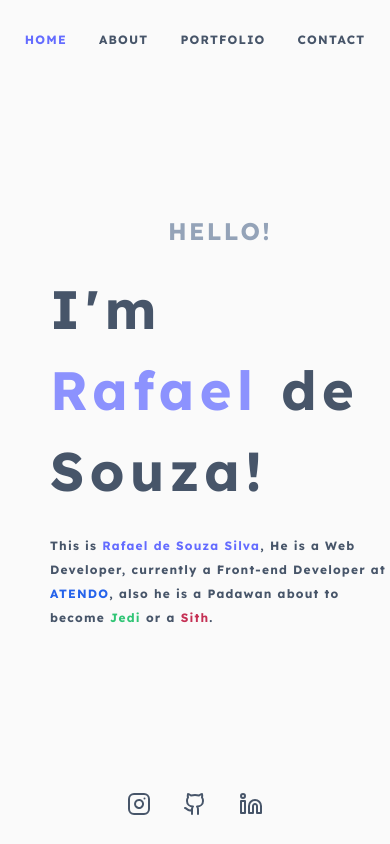
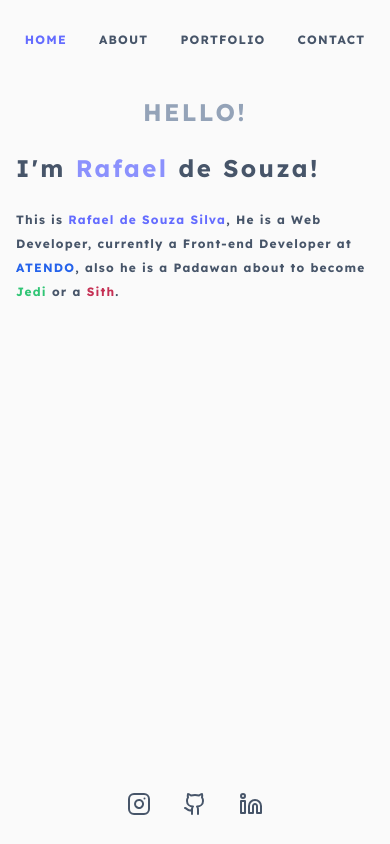
Before and after one commit to Rafael-Urei/personal-site-svelte, a SvelteKit app: page / in a window 390 px wide. Built offline with nearby package versions, Linux system fonts and the light colour scheme.

Commit message:
CSS: Changed the containers size to fit in mobile

```diff
--- a/src/routes/+page.svelte
+++ b/src/routes/+page.svelte
@@ -7,10 +7,10 @@
 </svelte:head>
 
 <section
-	class="absolute top-1/2 -translate-y-1/2 left-[50px] flex flex-col items-start gap-[22px] max-w-3xl duration-300 animate-slideside"
+	class="md:absolute md:top-1/2 md:-translate-y-1/2 md:left-[50px] flex flex-col items-start gap-[22px] max-w-3xl duration-300 animate-slideside"
 >
 	<h2 class="self-center text-2xl font-bold text-slate-400 tracking-widest">HELLO!</h2>
-	<h1 class="text-[54px] font-bold text-slate-600 tracking-widest">
+	<h1 class="text-[24px] md:text-[54px] font-bold text-slate-600 tracking-widest">
 		I'm <span class="text-[#646CFF] tracking-widest animate-pulse">Rafael</span> de Souza!
 	</h1>
 	<p class="text-xs font-bold text-slate-600 tracking-widest leading-6">
--- a/src/routes/about/+page.svelte
+++ b/src/routes/about/+page.svelte
@@ -9,7 +9,7 @@
 	<meta name="description" content="About this app" />
 </svelte:head>
 
-<section class="fixed left-[200px] text-slate-600">
+<section class="fixed text-slate-600 hidden md:block">
 	<h2>Work Experience</h2>
 	<ul class="px-10 text-slate-400">
 		{#each experiences as {title}, i }
--- a/src/routes/portfolio/+page.svelte
+++ b/src/routes/portfolio/+page.svelte
@@ -5,7 +5,7 @@
 <section class="flex flex-wrap items-center justify-center gap-4">
     {#each data.projects as {id, title, tags, image, url}, i}
         <a href={url ? url : '/portfolio'} target={url && "_blank"}>
-            <div class={`flex flex-col gap-4 items-center w-[400px] min-h-[300px] shadow-md rounded-md`}>
+            <div class={`flex flex-col gap-4 items-center w-[400px] min-h-[300px] shadow-md rounded-md hover:opacity-50 duration-300`}>
                 <img loading="lazy" decoding="async" role="presentation" src={image} alt="" class="rounded-tr-md rounded-tl-md"/>
                 <h1>{title}</h1>
                 <ul class="flex flex-wrap gap-1 text-slate-600 p-4">
```
